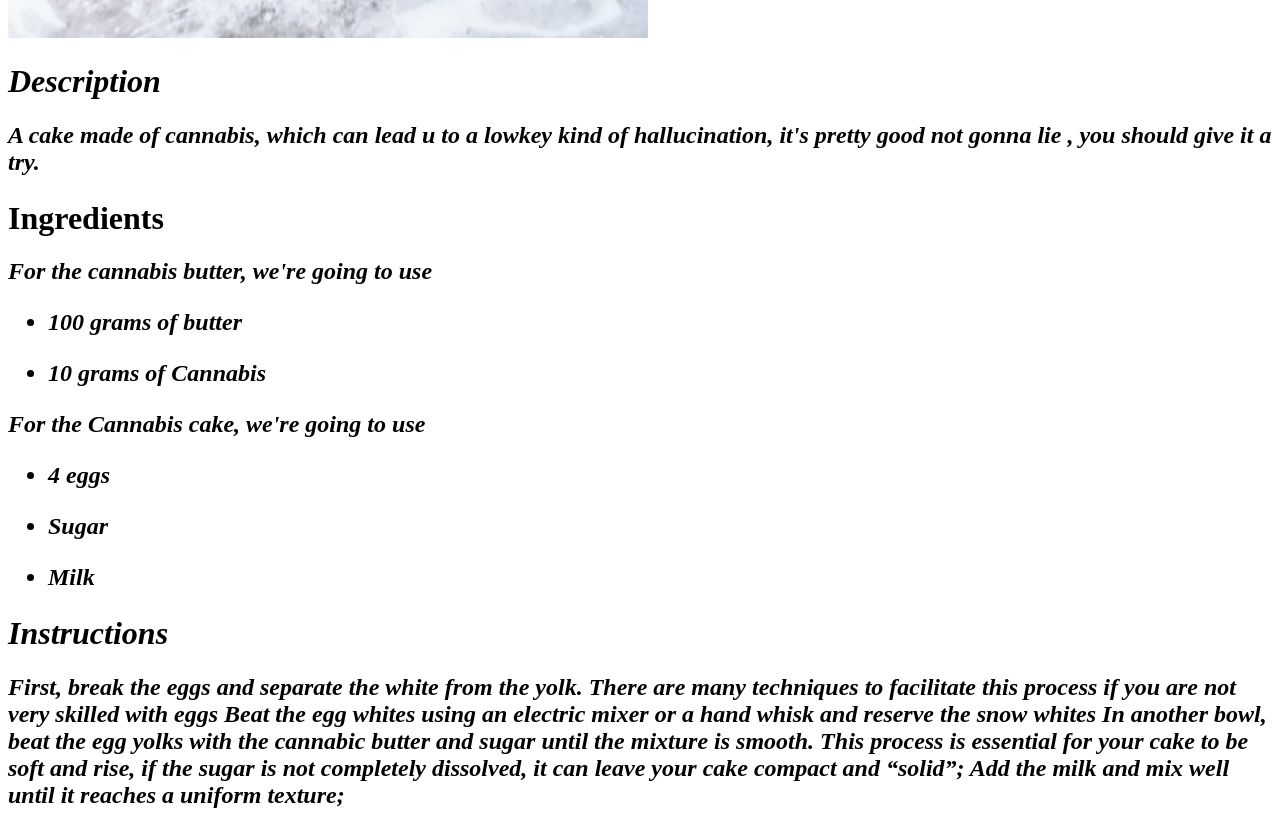
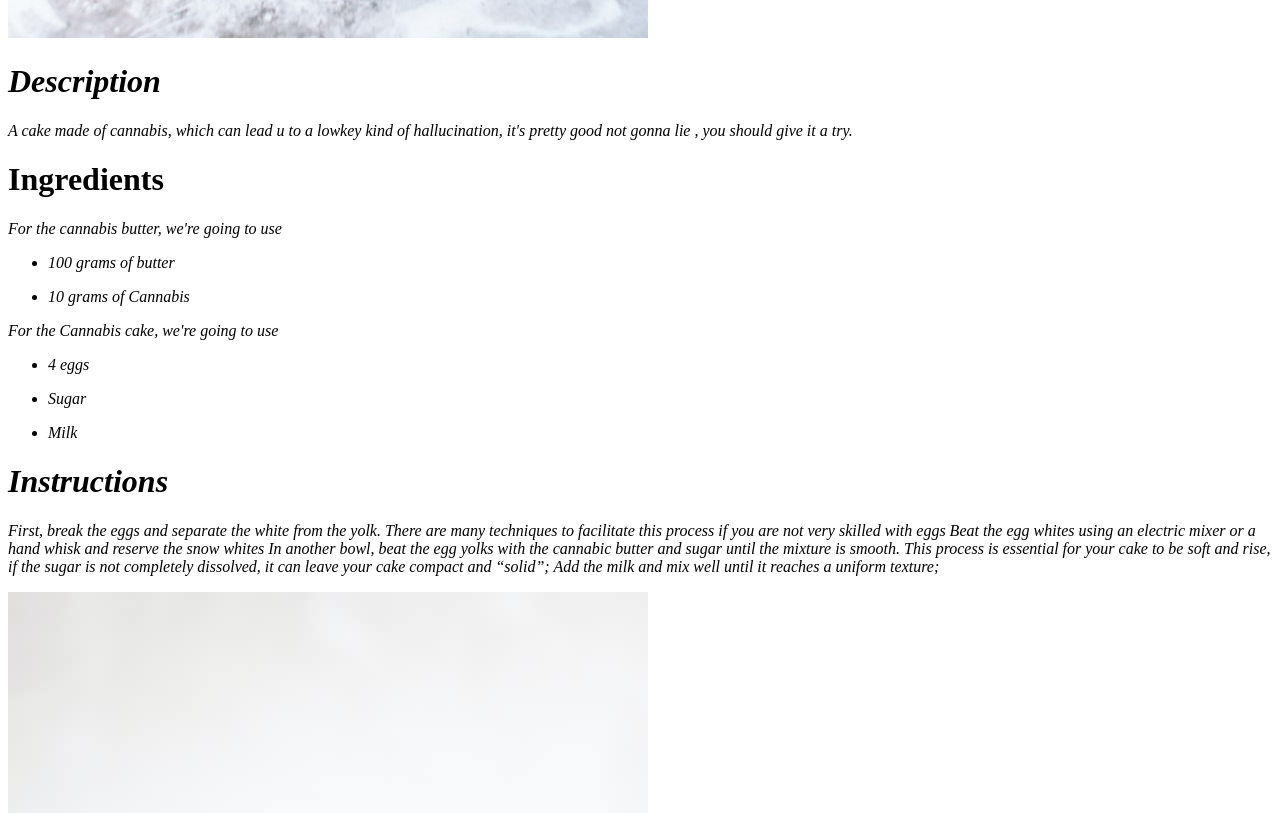
Before and after one commit to bittencourt1/odin-recipes, a plain HTML site: page recipes/bolonha.html in a window 1280 px wide. Shown: the part 842-1655 px from the top of the page. Drawn offline with Linux system fonts and the light colour scheme.

Commit message:
remove h2 bolonha

```diff
--- a/recipes/bolonha.html
+++ b/recipes/bolonha.html
@@ -11,40 +11,40 @@
             <em>Bolonha (Bolo de maconha) </em></h1>
             <img src="../img/bolonha.jpg" alt="Um belo bolo de maconha">
                 <h1><em>Description</em></h1>
-                <p><h2><em>A cake made of cannabis, which can lead u to
+                <p><em>A cake made of cannabis, which can lead u to
                     a lowkey kind of hallucination, it's pretty good not gonna lie
                     , you should give it a try.
-                </em></p></h2>
+                </em></p>
 
 
 
 
                <p><h1>Ingredients</h1></p>
 
-               <p><em><h2>For the cannabis butter, we're going to use</h2></em></p>
+               <p><em>For the cannabis butter, we're going to use</em></p>
 
                 <ul>
-                  <h2>  <p><li><em>100 grams of butter</em></li></p>
-                    <p><li><em>10 grams of Cannabis</em></li></p></h2>
+                    <p><li><em>100 grams of butter</em></li></p>
+                    <p><li><em>10 grams of Cannabis</em></li></p>
 
                 </ul>
 
-            <p><em><h2>For the Cannabis cake, we're going to use</h2></em></p>
+            <p><em>For the Cannabis cake, we're going to use</em></p>
 
                 <ul>
-                   <h2> <p><li><em> 4 eggs </em></li></p>
+                    <p><li><em> 4 eggs </em></li></p>
                     <p><li><em> Sugar</em></li></p>
-                    <p><li><em> Milk </em></li></p> </h2>
+                    <p><li><em> Milk </em></li></p>
 
                 </ul>
 
                 <p><em><h1>Instructions</h1></em></p>
 
-                <p><em><h2>First, break the eggs and separate the white from the yolk. There are many techniques to facilitate this process if you are not very skilled with eggs
+                <p><em>First, break the eggs and separate the white from the yolk. There are many techniques to facilitate this process if you are not very skilled with eggs
                     Beat the egg whites using an electric mixer or a hand whisk and reserve the snow whites
                     In another bowl, beat the egg yolks with the cannabic butter and sugar until the mixture is smooth. This process is essential for your cake to be soft and rise, if the sugar is not completely dissolved, it can leave your cake compact and “solid”;
                     Add the milk and mix well until it reaches a uniform texture;
-                </h2></em></p>
+                </em></p>
 
                     <img src="../img/cannabis.jpg" alt="Bolonha delicioso">
 
```
